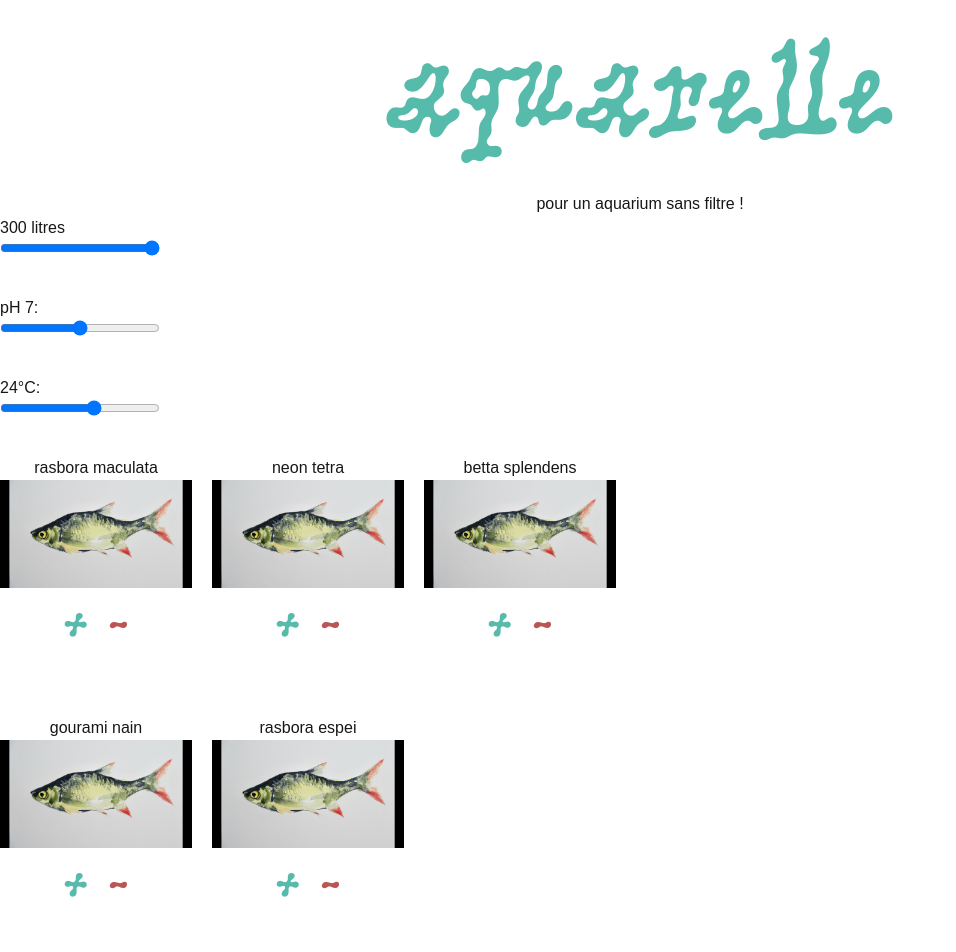
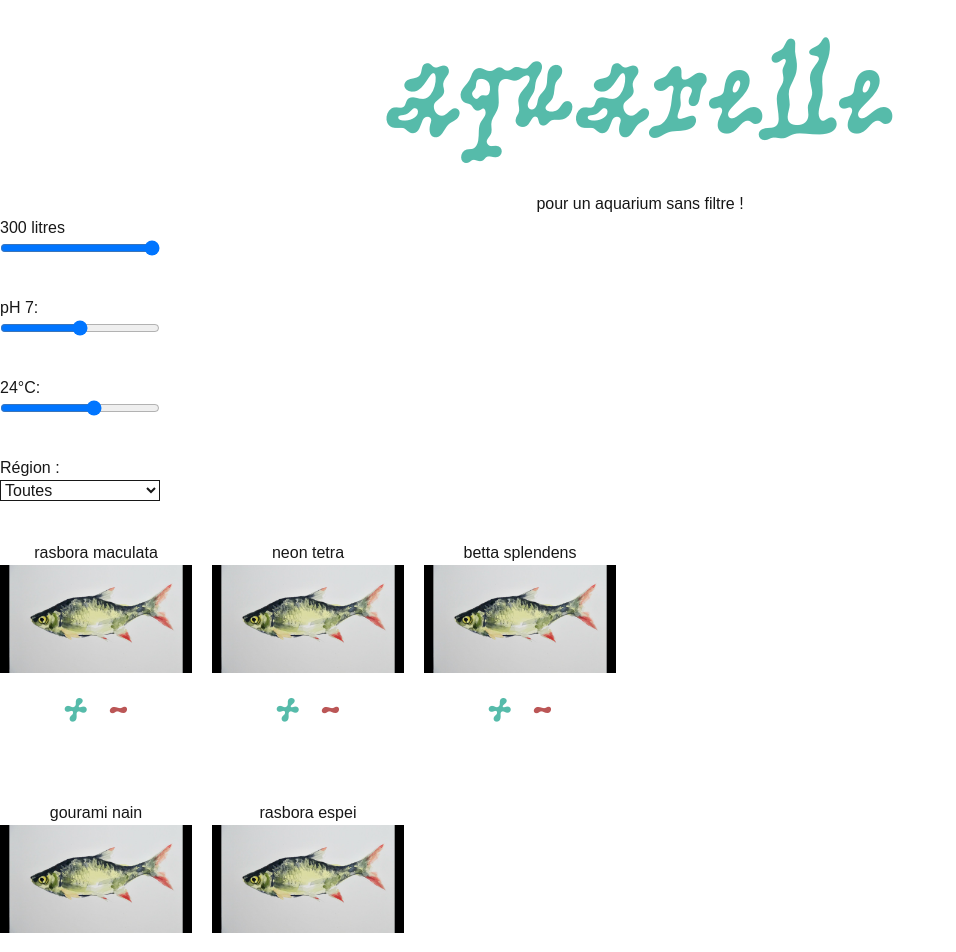
Before and after one commit to chloegregor/aquarelle, a Next.js app: page / in a window 1280 px wide. Shown: the top 952 px of the page, without its empty margins (0-956 px from the left). Built offline with nearby package versions, Linux system fonts and the light colour scheme.

Commit message:
logic done

```diff
--- a/app/components/aquariumApp.jsx
+++ b/app/components/aquariumApp.jsx
@@ -6,6 +6,7 @@ export function AquariumApp() {
   const [tankVolume, setTankVolume] = useState(300);
   const [tankPh, setTankPh] = useState(7);
   const [tankTemp, setTankTemp] = useState(24);
+  const [tankRegion, setTankRegion] = useState('');
   console.log("tankVolume dans AquariumApp:", tankVolume);
   return (
     <><div className="flex flex-col gap-10 mb-10">
@@ -32,9 +33,9 @@ export function AquariumApp() {
             max={8.5}
             step={0.1}
           />
-        </div><
-          div className="flex flex-col">
-          <label htmlFor="tankVolume">{tankTemp}°C: </label>
+        </div>
+        <div className="flex flex-col">
+        <label htmlFor="tankTemp">{tankTemp}°C: </label>
         <input
           className="w-[10em]"
           type="range"
@@ -46,9 +47,22 @@ export function AquariumApp() {
           step={1}
         />
       </div>
+
+        <div className="flex flex-col">
+        <label htmlFor="tankRegion">Région : </label>
+        <select className="w-[10em] border" id="tankRegion" name="tankRegion" onChange={(e) => {
+          setTankRegion(e.target.value);
+          console.log("tankRegion:", e.target.value);
+        }}>
+          <option value="">Toutes</option>
+          <option value="asia">Asie</option>
+          <option value="south america">Amérique du sud</option>
+        </select>
       </div>
 
-      <FilteredFishes tankVolume={tankVolume} />
+      </div>
+
+      <FilteredFishes tankVolume={tankVolume} tankPh={tankPh} tankTemp={tankTemp} tankRegion={tankRegion} />
     </>
   );
 }
--- a/app/components/filteredFishes.jsx
+++ b/app/components/filteredFishes.jsx
@@ -4,12 +4,11 @@ import {useState, useEffect, useMemo} from "react";
 import { Population } from "./population";
 
 
-export function FilteredFishes({tankVolume}) {
+export function FilteredFishes({tankVolume, tankPh, tankTemp, tankRegion}) {
 
   const [fishes, setFishes] = useState ([]);
   const [addedFish, setAddedFish] = useState ([]);
   const [warning, setWarning] = useState ({});
-
 
   useEffect (() => {
     const fetchFishes = async () => {
@@ -26,6 +25,12 @@ export function FilteredFishes({tankVolume}) {
     return acc;
   }, {});
 
+  const minTankSizes = Object.entries(population).map(([species, qty]) => {
+    const fish = fishes.find(f => f.species === species);
+    return fish.minTankSize;
+  });
+
+  const minimumVolume = minTankSizes.length > 0 ? Math.max(...minTankSizes) : 0;
 
   const occupiedVolume = useMemo(() => {
     const getMinusLiterByFish = (fish, qty) => {
@@ -48,6 +53,12 @@ export function FilteredFishes({tankVolume}) {
     return (
       fish.minTankSize <= tankVolume
       && newVolume - fishIndice >= 0
+      && fish.minPh <= tankPh
+      && fish.maxPh >= tankPh
+      && fish.minTemp <= tankTemp
+      && fish.maxTemp >= tankTemp
+      && (fish.region === tankRegion || tankRegion === '')
+
     );
   }
 
@@ -55,9 +66,7 @@ export function FilteredFishes({tankVolume}) {
 
   return (
     <>
-    <div className="mb-10">
-      <Population fish={population} volume={newVolume}/>
-    </div>
+    <div className ="flex ">
 
       <div className="flex gap-5 w-[50%] flex-wrap ">
         {fishes.map ((fish) => (
@@ -96,5 +105,9 @@ export function FilteredFishes({tankVolume}) {
 
         ))}
       </div>
+      <div className="mb-10">
+        <Population fish={population} volume={newVolume} minimumVolume={minimumVolume} originalVolume={tankVolume}/>
+      </div>
+    </div>
     </>);
 }
--- a/app/components/population.jsx
+++ b/app/components/population.jsx
@@ -1,12 +1,15 @@
 'use client';
 import {useState, useEffect} from "react";
 
-export function Population({fish, volume}) {
+export function Population({fish, volume, minimumVolume, originalVolume}) {
+  console.log("minimumVolume dans Population:", minimumVolume);
+  console.log("volume dans Population:", volume);
+  console.log("originalVolume dans Population:", originalVolume);
 
   const fishes = Object.entries(fish);
 
   const isNotEnoughVolume = () => {
-    return volume < 0 ?
+    return (volume < 0  || minimumVolume > originalVolume ) ?
    "Le volume de l'aquarium n'est pas suffisant pour cette population." :
      null;
   }
--- a/public/data/fishes.json
+++ b/public/data/fishes.json
@@ -1,7 +1,7 @@
 [
   {
     "species":"rasbora maculata",
-    "origin":"asia",
+    "region":"asia",
     "minIndividuals": 6,
     "minTemp": 22,
     "maxTemp": 28,
@@ -13,7 +13,7 @@
   },
   {
     "species":"neon tetra",
-    "origin":"south america",
+    "region":"south america",
     "minIndividuals": 6,
     "minTemp": 20,
     "maxTemp": 26,
@@ -24,7 +24,7 @@
   },
   {
     "species":"betta splendens",
-    "origin":"asia",
+    "region":"asia",
     "minIndividuals": 1,
     "minTemp": 24,
     "maxTemp": 30,
@@ -35,7 +35,7 @@
   },
   {
     "species":"gourami nain",
-    "origin":"asia",
+    "region":"asia",
     "minIndividuals": 2,
     "minTemp": 24,
     "maxTemp": 28,
@@ -46,7 +46,7 @@
   },
   {
     "species":"rasbora espei",
-    "origin":"asia",
+    "region":"asia",
     "minIndividuals": 6,
     "minTemp": 22,
     "maxTemp": 28,
```
Lines whose indentation alone changed are shown as unchanged.
